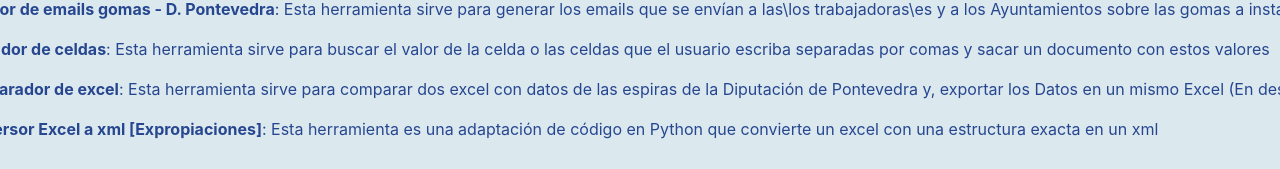
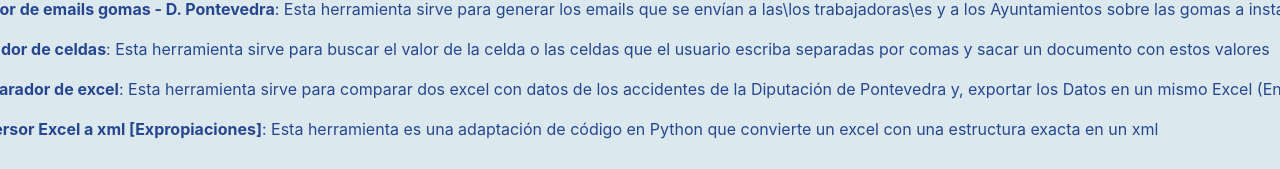
Before and after one commit to antoniovilaAntea/herramientas-varias, a React (Create React App) app: page / in a window 1280 px wide. Shown: the part 450-619 px from the top of the page. Built offline with nearby package versions, Linux system fonts and the light colour scheme.

Commit message:
feat: update inicio page

```diff
--- a/src/Pages/Inicio.tsx
+++ b/src/Pages/Inicio.tsx
@@ -44,7 +44,7 @@ const Inicio = () => {
               </li>
               <li>
                 <b>Comparador de excel</b>: Esta herramienta sirve para comparar
-                dos excel con datos de las espiras de la Diputación de
+                dos excel con datos de los accidentes de la Diputación de
                 Pontevedra y, exportar los Datos en un mismo Excel (En
                 desarrollo)
               </li>
```
